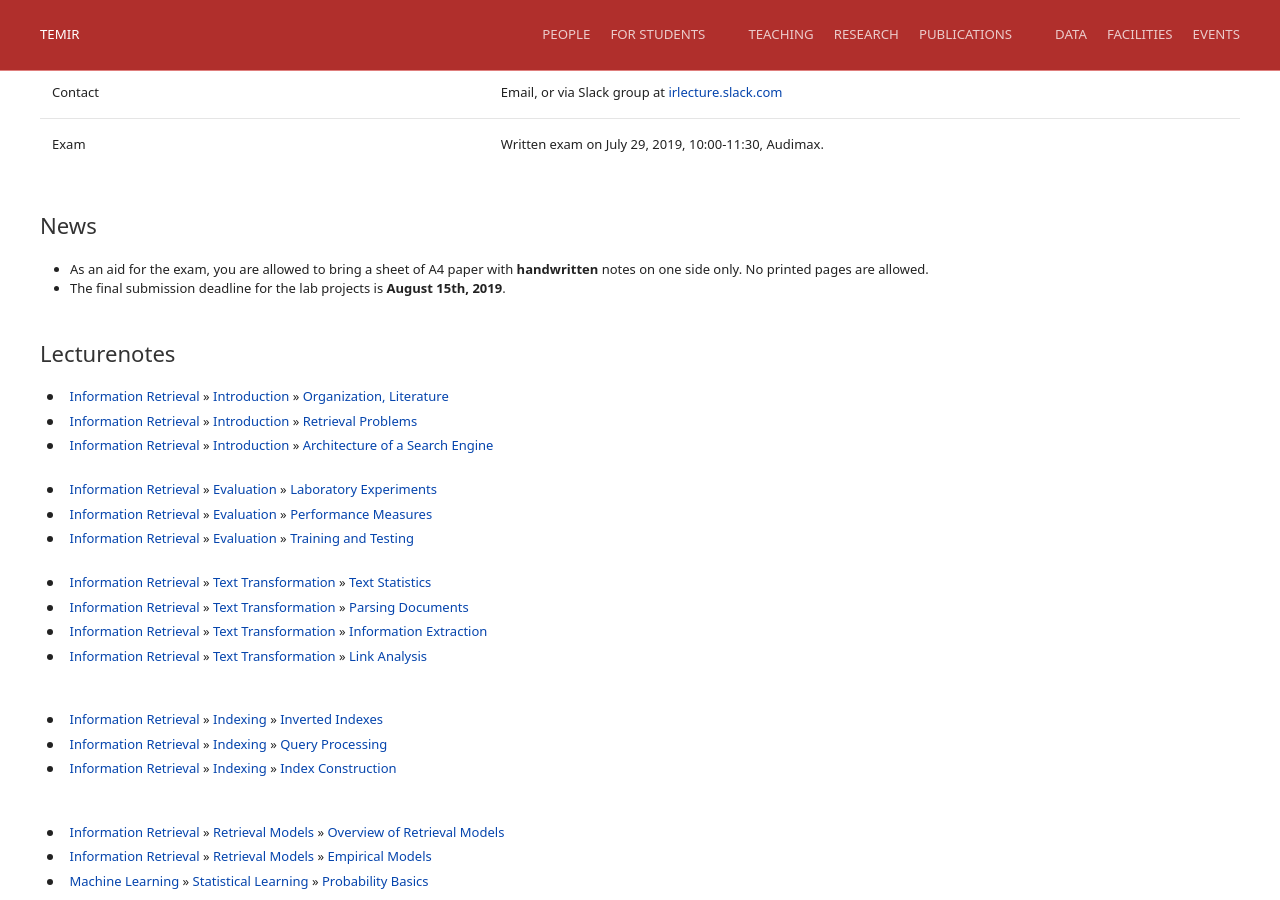
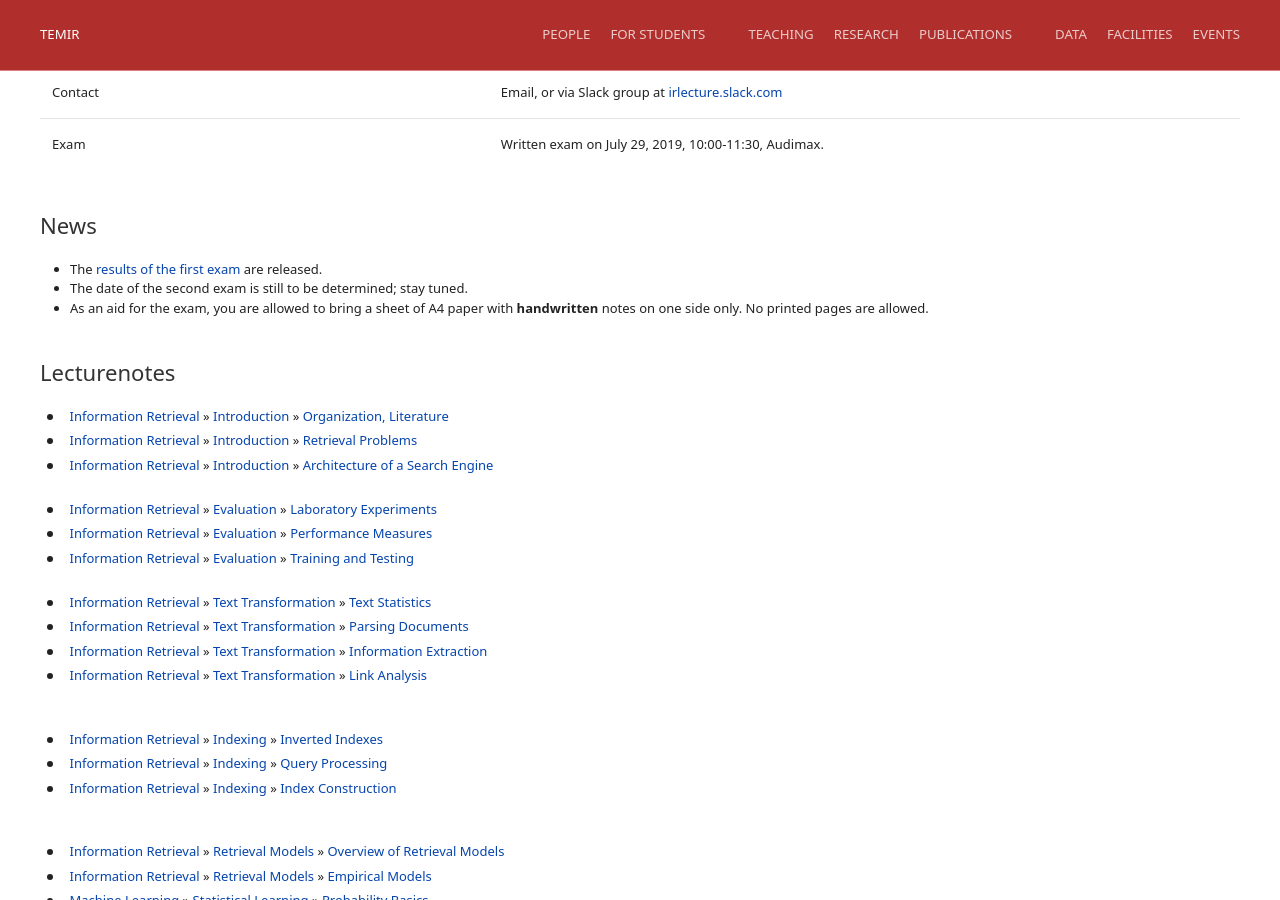
Before and after one commit to temir-org/temir-org.github.io, a Jekyll site: the page built from teaching/information-retrieval.html, in a window 1280 px wide and 900 px high, scrolled down 458 px. Built offline with Jekyll 4.4.1, drawn with Linux system fonts in a browser that asks for light colours.

Commit message:
Update information-retrieval.html

```diff
--- a/teaching/information-retrieval.html
+++ b/teaching/information-retrieval.html
@@ -46,10 +46,13 @@ description: Course page of Information Retrieval
         <p class="uk-text-left">
             <ul>
                 <li>
-                    As an aid for the exam, you are allowed to bring a sheet of A4 paper with <b>handwritten</b> notes on one side only. No printed pages are allowed.
+                    The <a href="/tmp/information-retrieval-exam1-ss19-results.txt">results of the first exam</a> are released.
                 </li>
                 <li>
-                    The final submission deadline for the lab projects is <b>August 15th, 2019</b>.
+                    The date of the second exam is still to be determined; stay tuned.
+                </li>
+                <li>
+                    As an aid for the exam, you are allowed to bring a sheet of A4 paper with <b>handwritten</b> notes on one side only. No printed pages are allowed.
                 </li>
             </ul>
         </p>
```
